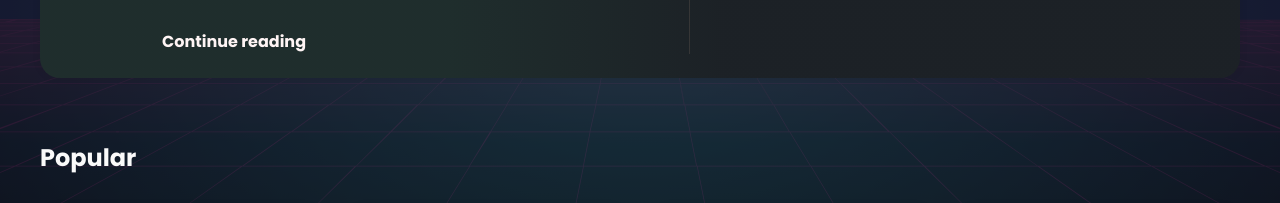
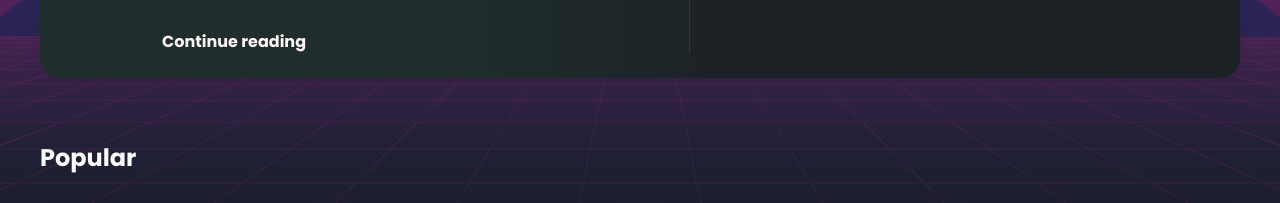
Before and after one commit to mattcroat/redesign, a Svelte app: page / in a window 1280 px wide. Shown: the part 395-598 px from the top of the page. Built offline with nearby package versions, Linux system fonts and the light colour scheme; some icons are missing.

Commit message:
style: Background gradient

```diff
--- a/src/styles/global.css
+++ b/src/styles/global.css
@@ -159,10 +159,21 @@ body {
     linear-gradient(hsl(0, 0%, 10%) 2%, hsl(270, 70%, 40%), hsl(225, 74%, 58%));
   background-repeat: no-repeat;
   background-size: cover;
-  background-attachment: fixed;
+  /* background-attachment: fixed; */
   background-position: 100% -100%;
 }
 
+body::after {
+  content: '';
+  /* position: fixed; */
+  position: absolute;
+  inset: 0;
+  /* background-color: hsl(0 0% 0% / 60%); */
+  background-image: linear-gradient(transparent, var(--clr-bg));
+  z-index: -1;
+}
+
+/*
 body::after {
   content: '';
   position: fixed;
@@ -178,7 +189,7 @@ body::before {
   background-image: radial-gradient(var(--clr-primary), var(--clr-bg));
   opacity: 0.4;
   z-index: -1;
-}
+} */
 
 h1,
 h2 {
```
